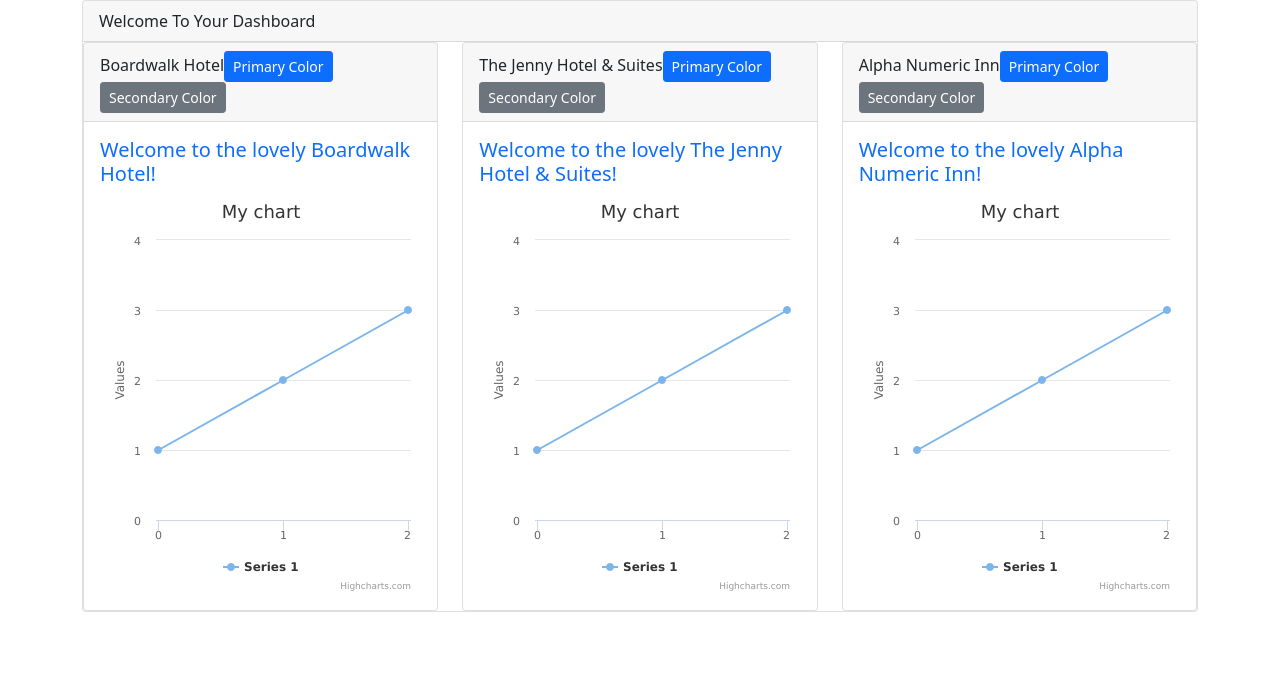
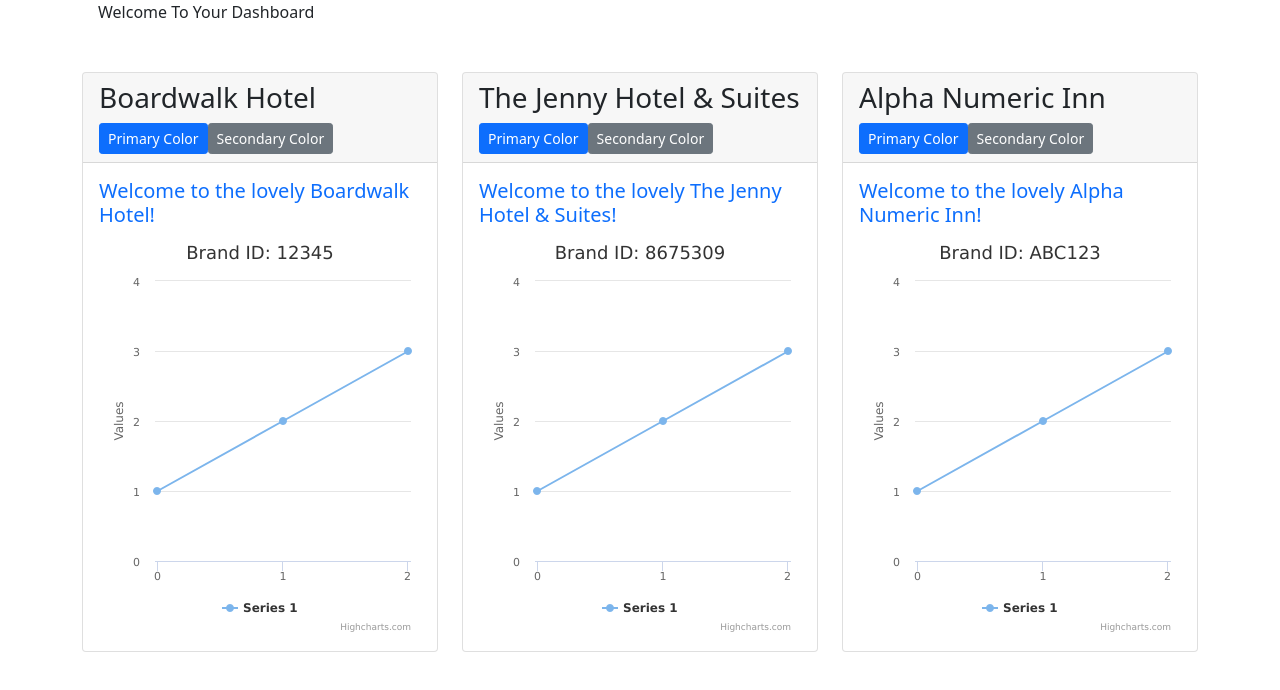
Before and after one commit to ulaura/refactor, a React (Create React App) app: page / in a window 1280 px wide. Shown: the top 690 px of the page. Built offline with nearby package versions, Linux system fonts and the light colour scheme; the HTML template or start-up script is replaced by a standard one.

Commit message:
feat(css): working on css changes

```diff
--- a/src/App.js
+++ b/src/App.js
@@ -30,18 +30,18 @@ function App() {
 
   return (
     <Container>
-      <Card>
-        <Card.Header>Welcome To Your Dashboard</Card.Header>
+      <p className="header">Welcome To Your Dashboard</p>
       <Row>
         {hotels.map(hotel => (
           <HotelCard
             key={hotel.id}
             id={hotel.id}
             hotelName={hotel.name}
+            hotelBrandId={hotel.brandId}
           />
         ))}
       </Row>
-      </Card>
+
     </Container>
   );
 }
--- a/src/HotelCard.jsx
+++ b/src/HotelCard.jsx
@@ -5,7 +5,7 @@ import Highcharts from 'highcharts'
 import HighchartsReact from 'highcharts-react-official'
 import React, { useState } from 'react'
 
-const HotelCard = ({hotelName, id}) => {
+const HotelCard = ({hotelName, hotelBrandId, id}) => {
   // puting the hotelColor state inside HotelCard
   // makes the color state change w/o re-rendering the entire app.
 
@@ -41,7 +41,7 @@ const HotelCard = ({hotelName, id}) => {
 
   const options = {
     title: {
-      text: 'My chart'
+      text: `Brand ID: ${hotelBrandId}`
     },
     series: [{
       data: [1, 2, 3]
@@ -52,10 +52,10 @@ const HotelCard = ({hotelName, id}) => {
 
   return (
     <React.Fragment>
-      <Col>
-        <Card>
+      <Col sm={12} md={6} lg={4}>
+        <Card className="hotelCard">
           <Card.Header>
-            {hotelName}
+            <h3>{hotelName}</h3>
             <Button size='sm' variant='primary' onClick={() => changeHotelColorPrimary(id)}>Primary Color</Button>
             <Button size='sm' variant='secondary' onClick={() => changeHotelColorSecondary(id)}>Secondary Color</Button>
           </Card.Header>
--- a/src/index.css
+++ b/src/index.css
@@ -11,3 +11,12 @@ code {
   font-family: source-code-pro, Menlo, Monaco, Consolas, 'Courier New',
     monospace;
 }
+
+.header {
+  padding-bottom: 2rem;
+  padding-left: 1rem;
+}
+
+.hotelCard {
+  min-height: 100%;
+}
```
Lines whose indentation alone changed are shown as unchanged.
